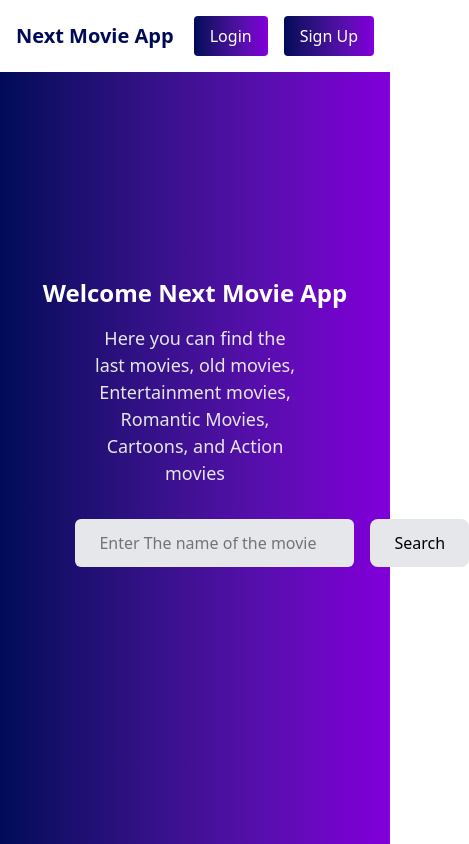
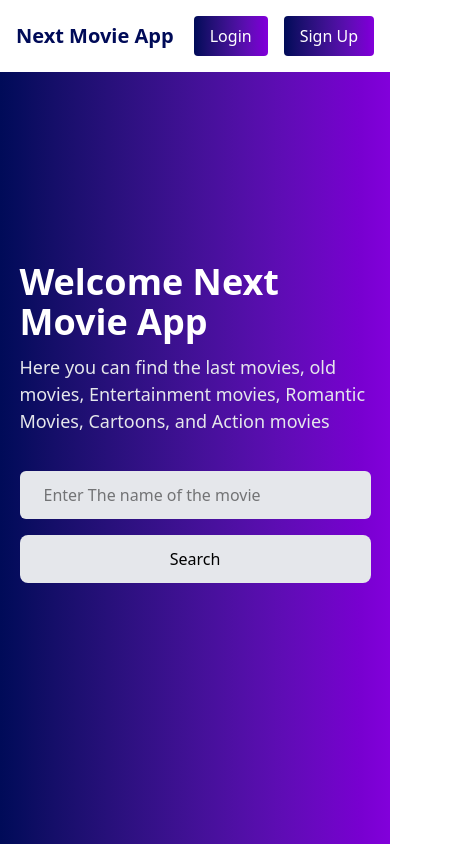
Before and after one commit to Maxamed459/Next-Movie-App, a Next.js app: page / in a window 390 px wide. Shown: the whole page, 469 px wide, since content can reach past the window. Built offline with nearby package versions, Linux system fonts and the light colour scheme.

Commit message:
modified something

```diff
--- a/app/page.tsx
+++ b/app/page.tsx
@@ -1,26 +1,26 @@
 export default function Home() {
   return (
     <div className="flex items-center justify-center absolute inset-0 bg-linear-to-r from-[#000b58] to-purple-700">
-      <div className="max-w-[90%] mx-auto p-4 flex flex-col items-center justify-center ">
-        <div className="mb-4">
-          <h1 className="text-2xl md:text-3xl text-white lg:text-6xl font-bold text-center mb-4">
+      <div className="max-w-[90%] mx-auto flex flex-col items-center justify-center ">
+        <div className="mb-9 w-full space-y-3">
+          <h1 className="text-4xl md:text-3xl text-white lg:text-6xl font-bold text-left md:text-center  ">
             Welcome Next Movie App
           </h1>
-          <p className="text-[18px] text-gray-200 text-center mb-4 max-w-2/3 mx-auto">
+          <p className="text-[18px] text-gray-200 md:max-w-2/3 mx-auto text-left md:text-center">
             Here you can find the last movies, old movies, Entertainment movies,
             Romantic Movies, Cartoons, and Action movies{" "}
           </p>
         </div>
 
-        <form className="w-3/4">
-          <div className="flex fle gap-4">
+        <form className="w-full md:w-3/4">
+          <div className="flex flex-col md:flex-row gap-4">
             <input
               type="text"
               placeholder="Enter The name of the movie"
               id="searchFilm"
               className="px-6 py-3 rounded-md bg-gray-200 flex-3/4"
             />
-            <button className="px-6 py-3 rounded-lg bg-gray-200 text-black font-medium flex-1/4 hover:bg-gray-700">
+            <button className="px-6 py-3 rounded-lg bg-gray-200 text-black font-medium flex-1/4 hover:bg-gray-300">
               Search
             </button>
           </div>
```
